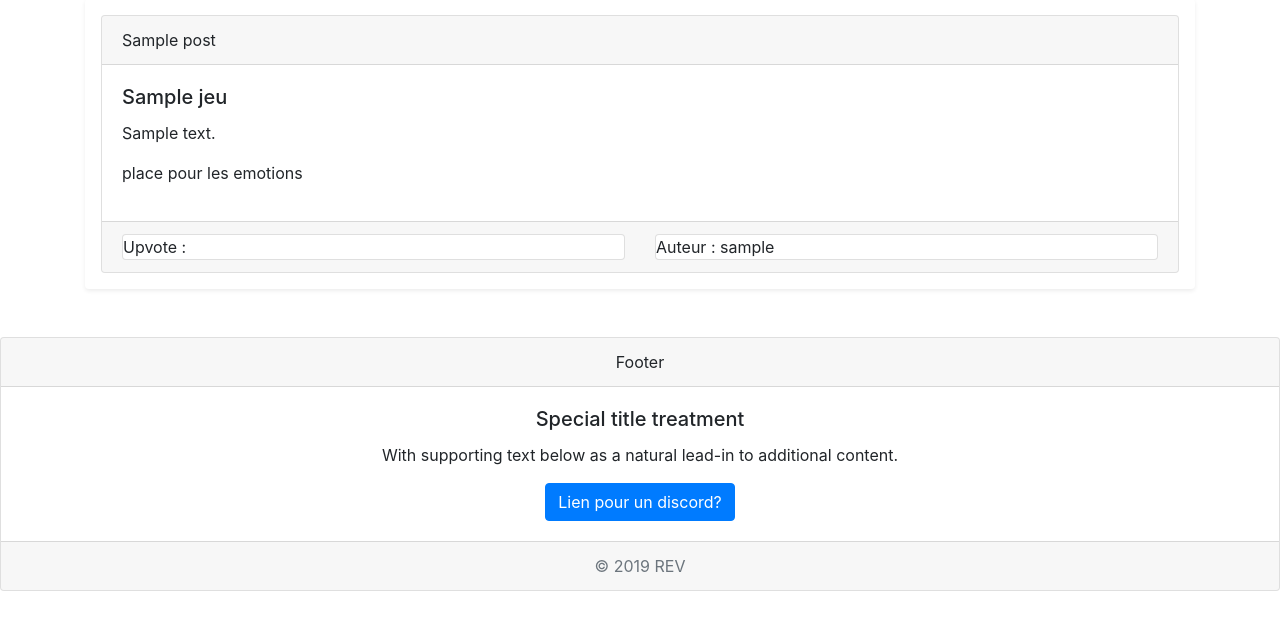
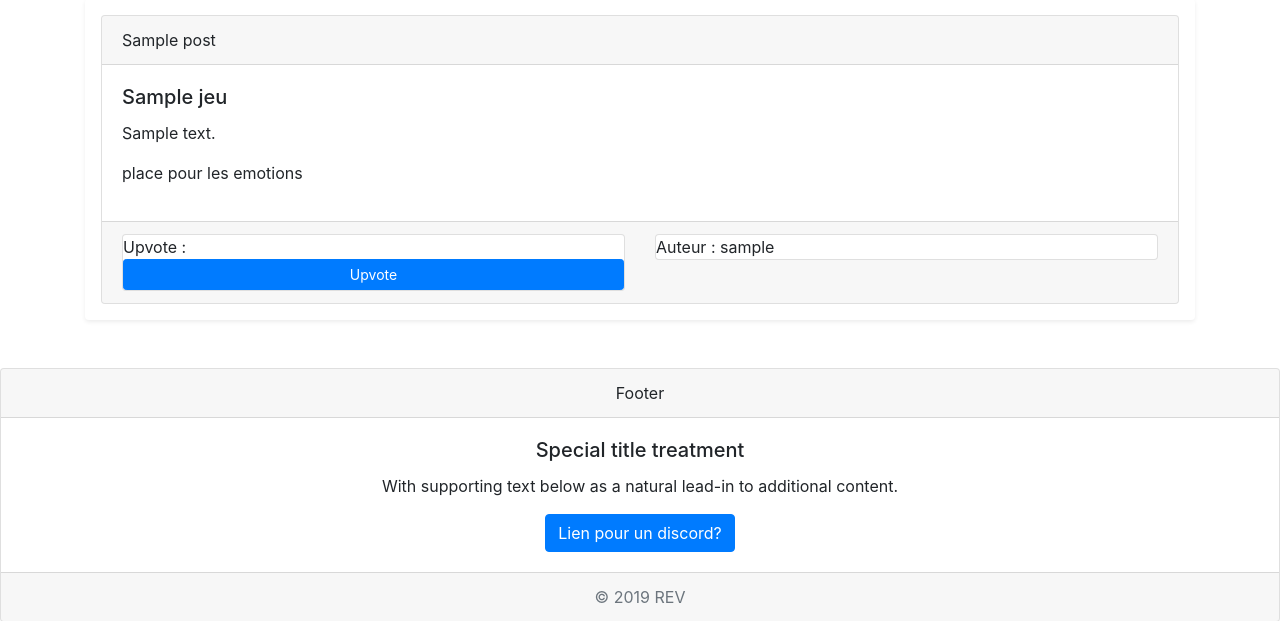
Before and after one commit to HouillonAnd/Projet-S3-Recueil-d-experiences-videoludiques, a PHP site: page / in a window 1280 px wide. Shown: the part 137-758 px from the top of the page. Run offline with PHP 8.4, Linux system fonts and the light colour scheme; tables that the repository leaves empty or names only in its code hold one stand-in row (values such as "Sample post"); some libraries are stand-ins or nearby versions.

Commit message:
Update list.php
boutton pour upvote auxquel il faudra encore définire l'action

```diff
--- a/view/post/list.php
+++ b/view/post/list.php
@@ -20,7 +20,7 @@
 		echo ("<div class=\"card\"> <div class=\"card-header\">".htmlspecialchars($titre)."</div>");
 		echo("<div class=\"card-body\"> <h5 class=\"card-title\">".htmlspecialchars($titre_jeu)."</h5> <p class=\"card-text\">".htmlspecialchars($contenu)."</p> <p>place pour les emotions</p> </div>");
 		echo("<div class=\"card-footer\">");
-		echo("<div class=\"row\"><div class=\"col-sm-6\"> <div class=\"card\">Upvote : ".htmlspecialchars($nbUpvote)."</div></div>");
+		echo("<div class=\"row\"><div class=\"col-sm-6\"> <div class=\"card\">Upvote : ".htmlspecialchars($nbUpvote)." <button type=\"button\" class=\"btn btn-primary btn-sm\" data-toggle=\"button\" aria-pressed=\"false\">  Upvote </button></div></div>");
 		echo("<div class=\"col-sm-6\"> <div class=\"card\">Auteur : ".htmlspecialchars($auteur_login)."</div></div></div>");
 		if(isset($_SESSION["login"]) && $_SESSION["login"] == $auteur_login){
 			echo("<br><a href=index.php?action=update&id=" . rawurlencode($p->getId()) . '>' . 'MODIFIER' . '</a>');
```
